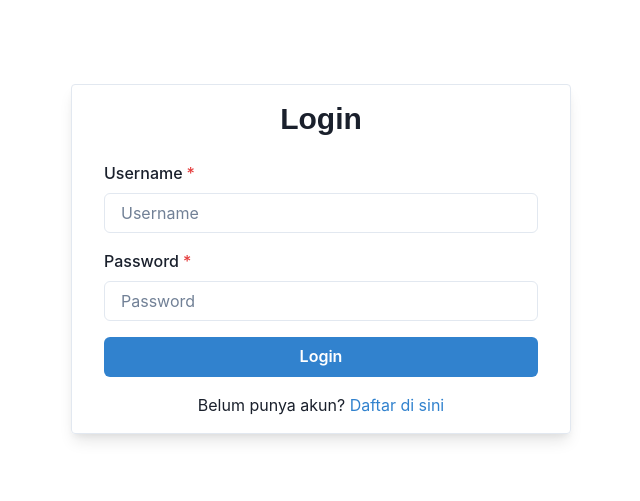
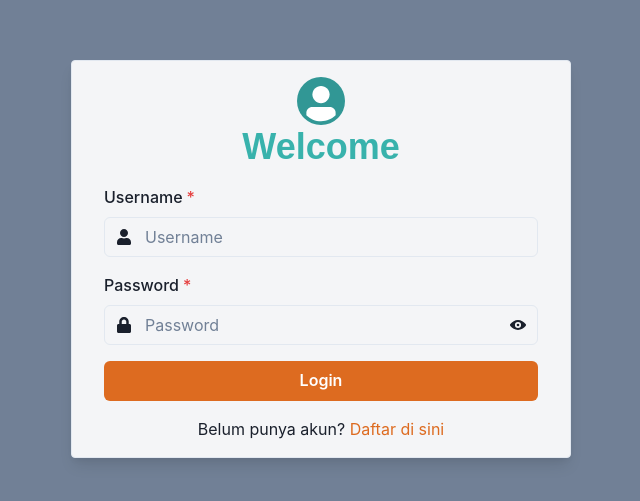
Before and after one commit to TotiKresna/frontend-react, a React (Create React App) app: page /login in a window 1280 px wide. Shown: the part 141-642 px from the top of the page, without its empty margins (319-959 px from the left). Built offline with nearby package versions, Linux system fonts and the light colour scheme; the HTML template or start-up script is replaced by a standard one; what ldrs would draw is missing.

Commit message:
Initial commit

```diff
--- a/src/components/Login.tsx
+++ b/src/components/Login.tsx
@@ -11,14 +11,22 @@ import {
   useToast,
   Text,
   Link,
-  Flex
+  Flex,
+  InputGroup,
+  InputRightElement,
+  InputLeftElement,
+  IconButton,
+  Avatar,
 } from "@chakra-ui/react";
+import { ViewIcon, ViewOffIcon } from '@chakra-ui/icons';
+import { FaUser, FaLock } from 'react-icons/fa';
 import { login, setAuthToken } from '../api/auth';
 
-const Login: React.FC = () => {
+export default function Login() {
   const [username, setUsername] = useState('');
   const [password, setPassword] = useState('');
   const [isLoading, setIsLoading] = useState(false);
+  const [showPassword, setShowPassword] = useState(false);
   const navigate = useNavigate();
   const toast = useToast();
 
@@ -51,8 +59,16 @@ const Login: React.FC = () => {
     }
   };
 
+  const togglePasswordVisibility = () => setShowPassword(!showPassword);
+
   return (
-    <Flex minHeight="100vh" width="full" align="center" justifyContent="center">
+    <Flex
+      minHeight="100vh"
+      width="100wh"
+      align="center"
+      justifyContent="center"
+      bgColor="gray.500"
+    >
       <Box
         borderWidth={1}
         px={4}
@@ -61,32 +77,53 @@ const Login: React.FC = () => {
         borderRadius={4}
         textAlign="center"
         boxShadow="lg"
+        bg="whiteAlpha.900"
       >
+        <Avatar mt="4" bg="teal.500" />
+        <Heading color="teal.400">Welcome</Heading>
         <Box p={4}>
-          <Heading as="h1" size="lg" mb={6}>Login</Heading>
+
           <form onSubmit={handleSubmit}>
             <VStack spacing={4}>
               <FormControl isRequired>
                 <FormLabel>Username</FormLabel>
+                <InputGroup>
+                  <InputLeftElement pointerEvents="none">
+                    <FaUser color="gray.300" />
+                  </InputLeftElement>
                 <Input
                   type="text"
                   value={username}
                   onChange={(e) => setUsername(e.target.value)}
                   placeholder="Username"
                 />
+                </InputGroup>
               </FormControl>
               <FormControl isRequired>
                 <FormLabel>Password</FormLabel>
-                <Input
-                  type="password"
-                  value={password}
-                  onChange={(e) => setPassword(e.target.value)}
-                  placeholder="Password"
-                />
+                <InputGroup>
+                  <InputLeftElement pointerEvents="none">
+                    <FaLock color="gray.300" />
+                  </InputLeftElement>
+                  <Input
+                    type={showPassword ? "text" : "password"}
+                    value={password}
+                    onChange={(e) => setPassword(e.target.value)}
+                    placeholder="Password"
+                  />
+                  <InputRightElement>
+                    <IconButton
+                      aria-label={showPassword ? "Hide password" : "Show password"}
+                      icon={showPassword ? <ViewOffIcon /> : <ViewIcon />}
+                      onClick={togglePasswordVisibility}
+                      variant="ghost"
+                    />
+                  </InputRightElement>
+                </InputGroup>
               </FormControl>
               <Button
                 type="submit"
-                colorScheme="blue"
+                colorScheme="orange"
                 width="full"
                 isLoading={isLoading}
               >
@@ -96,7 +133,7 @@ const Login: React.FC = () => {
           </form>
           <Text mt={4}>
             Belum punya akun?{" "}
-            <Link as={RouterLink} to="/register" color="blue.500">
+            <Link as={RouterLink} to="/register" color="orange.500">
               Daftar di sini
             </Link>
           </Text>
@@ -104,6 +141,4 @@ const Login: React.FC = () => {
       </Box>
     </Flex>
   );
-};
-
-export default Login;
+}
--- a/src/pages/ImportExcel.tsx
+++ b/src/pages/ImportExcel.tsx
@@ -66,21 +66,21 @@ const ImportExcel = () => {
     }
   };
 
-  // if (loading) {
-  //   return <Loader />;
-  // }
-
   useEffect(() => {
-    if (status === "completed") {
+  if (status === "processing") {
+    setActiveStep(3); // Processing
+  } else if (status === "completed") {
     setActiveStep(4); // Complete
     stopPolling();
     showToast("Success", "File imported successfully.", "success");
     navigate('/test-results');
-    } else if (status === "processing") {
-      showToast("Info", "File processing.", "info");
-      setActiveStep(3); // Processing
   }
 }, [status, stopPolling, navigate, showToast, setActiveStep]);
+
+  if (loading) {
+    return <Loader />;
+  }
+
 
   return (
     <Box p="5">
--- a/src/pages/Students.tsx
+++ b/src/pages/Students.tsx
@@ -1,4 +1,4 @@
-import { Box, Button, Table, Thead, Tbody, Tr, Th, Td, Checkbox, Flex, Heading, Input } from '@chakra-ui/react';
+import { Box, Button, Table, Thead, Tbody, Tr, Th, Td, Checkbox, Flex, Heading, Input, Spacer } from '@chakra-ui/react';
 import { useEffect, useState } from 'react';
 import { fetchStudents, deleteMultipleStudents } from '../api/students';
 import Loader from '../components/Loader';
@@ -6,7 +6,7 @@ import useToaster from '../components/Toaster';
 import { jsPDF } from 'jspdf';
 import autoTable from 'jspdf-autotable';
 import * as XLSX from 'xlsx';
-import { FaPlus, FaTrash, FaFileExcel, FaFilePdf, FaEdit } from 'react-icons/fa';
+import { FaPlus, FaTrash, FaFileExcel, FaFilePdf, FaEdit, FaSync } from 'react-icons/fa';
 import EditStudentModal from '../modals/EditStudentModal';
 import { Student } from '../types/types';
 
@@ -121,6 +121,19 @@ const Students = () => {
     setSortConfig({ key, direction });
   };
 
+  const handleRefresh = () => {
+    setLoading(true);
+    fetchStudents()
+      .then((response) => {
+        setStudents(response.data);
+        setLoading(false);
+      })
+      .catch((error) => {
+        console.error(error);
+        setLoading(false);
+      });
+  };
+
   const sortedStudents = [...students].sort((a, b) => {
     if (sortConfig !== null) {
       if (a[sortConfig.key] < b[sortConfig.key]) {
@@ -153,8 +166,12 @@ const Students = () => {
 
   return (
     <Box p={{ base: "4", md: "5", lg: "6" }}>
-      <Flex mb="4" justifyContent="space-between" alignItems="center">
+      <Flex mb="4" alignItems="center">
         <Heading size="lg">Data Siswa</Heading>
+        <Button ml="3" borderRadius="10" size="xs" colorScheme="teal" onClick={handleRefresh} >
+          <FaSync />
+          </Button>
+          <Spacer />
         {isSuperAdminOrAdmin && (
         <Flex>
           <Button size="sm" colorScheme="blue" onClick={() => handleOpenModal()} mr="3" leftIcon={<FaPlus />}>
```
Lines whose indentation alone changed are shown as unchanged.
